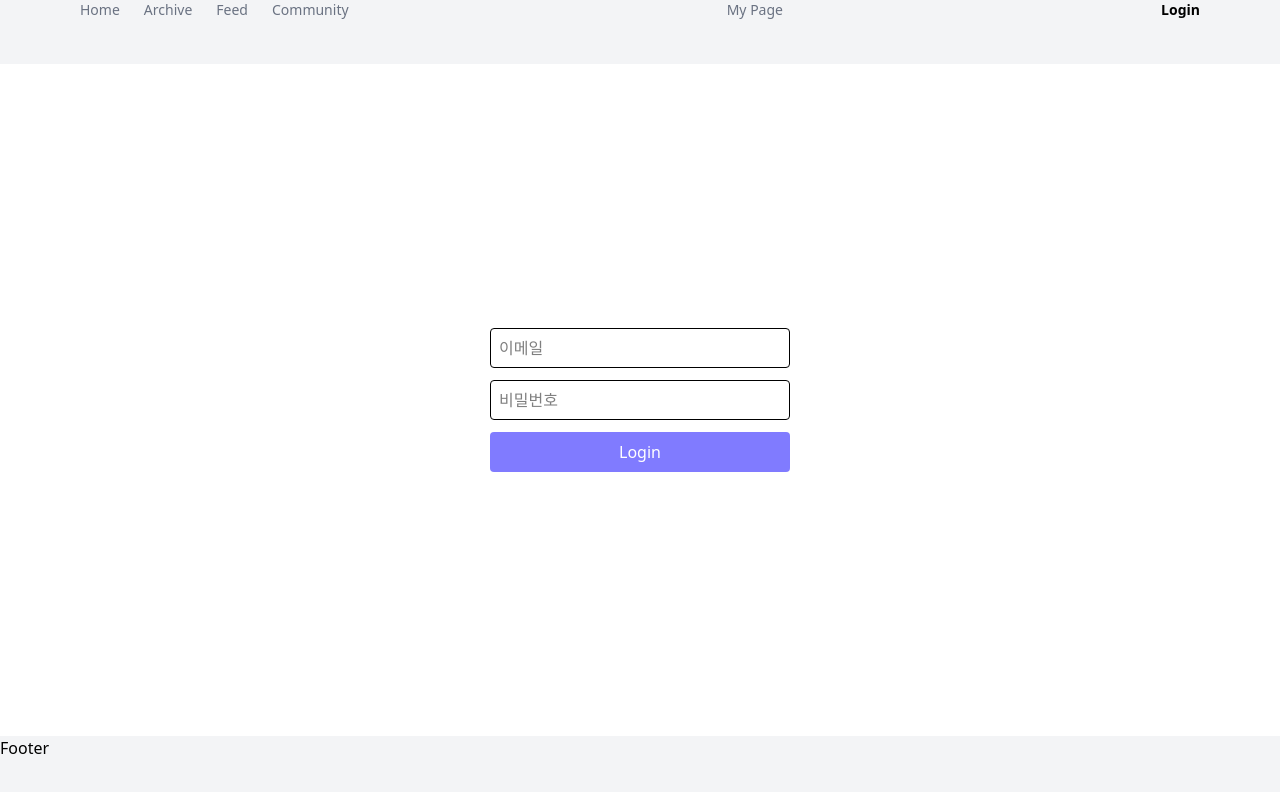
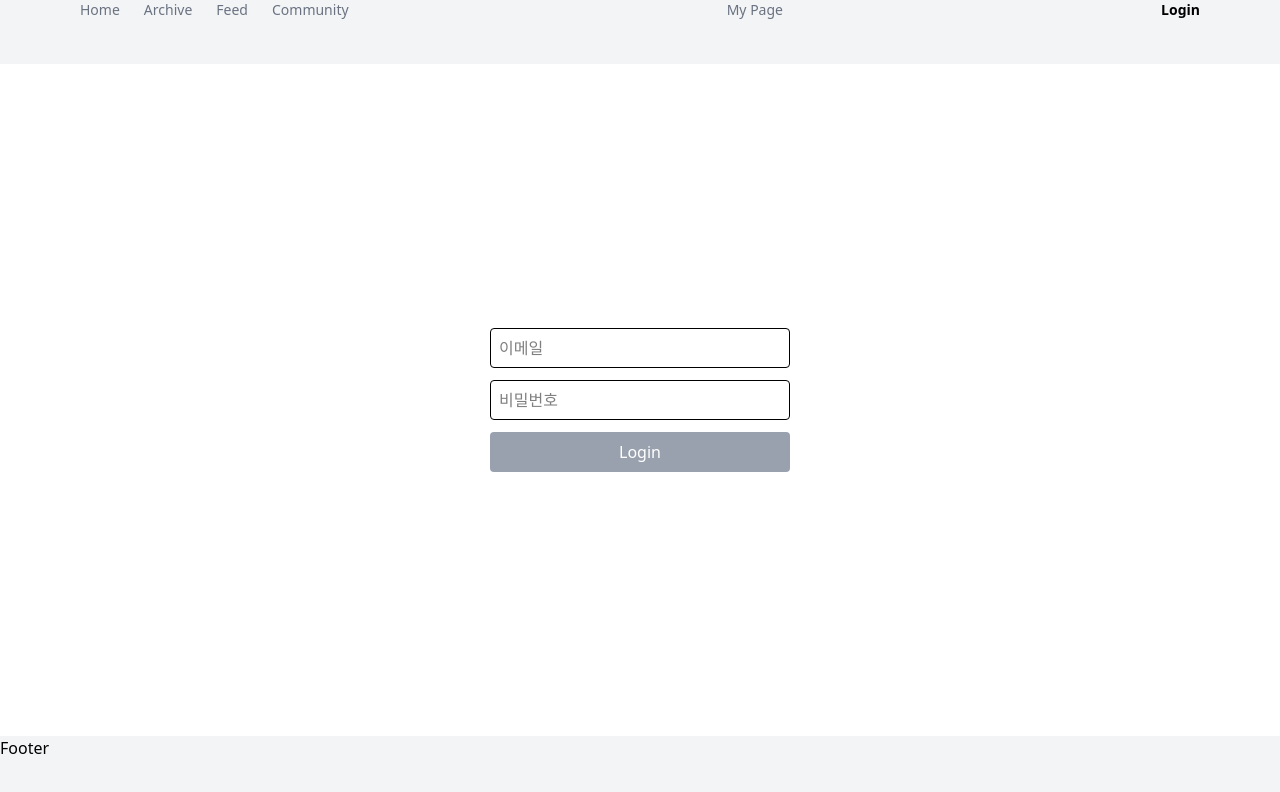
Before and after one commit to Deokive/FE, a React (Vite) app: page /login in a window 1280 px wide. Shown: the top 792 px of the page. Built offline with nearby package versions, Linux system fonts and the light colour scheme; the HTML template or start-up script is replaced by a standard one.

Commit message:
feat: 오류가있거나 이메일, 패스워드 창이 비어있으면 버튼 비활성화

```diff
--- a/src/pages/auth/LoginPage.tsx
+++ b/src/pages/auth/LoginPage.tsx
@@ -12,8 +12,13 @@ const LoginPage = () => {
     });
 
   const handleSubmit = () => {
-    console.log("submit");
+    console.log(values);
   };
+
+  //오류가 있거나 비어있으면 버튼 비활성화
+  const isDisabled: boolean =
+    Object.values(errors).some((error) => error !== "") ||
+    Object.values(values).some((value) => value === "");
 
   return (
     <div className="flex flex-col items-center justify-center h-screen gap-4">
@@ -38,11 +43,12 @@ const LoginPage = () => {
         {errors.password && touched?.password && (
           <p className="text-red-500 text-sm">{errors.password}</p>
         )}
+
         <button
           type="button"
           onClick={handleSubmit}
-          disabled={false}
-          className={`w-full bg-[#807bff] text-white hover:bg-[#6666ff] h-[40px] rounded-sm cursor-pointer`}
+          disabled={isDisabled}
+          className={`w-full bg-[#807bff] text-white hover:bg-[#6666ff] h-[40px] rounded-sm cursor-pointer disabled:bg-gray-400 disabled:cursor-not-allowed`}
         >
           Login
         </button>
```
